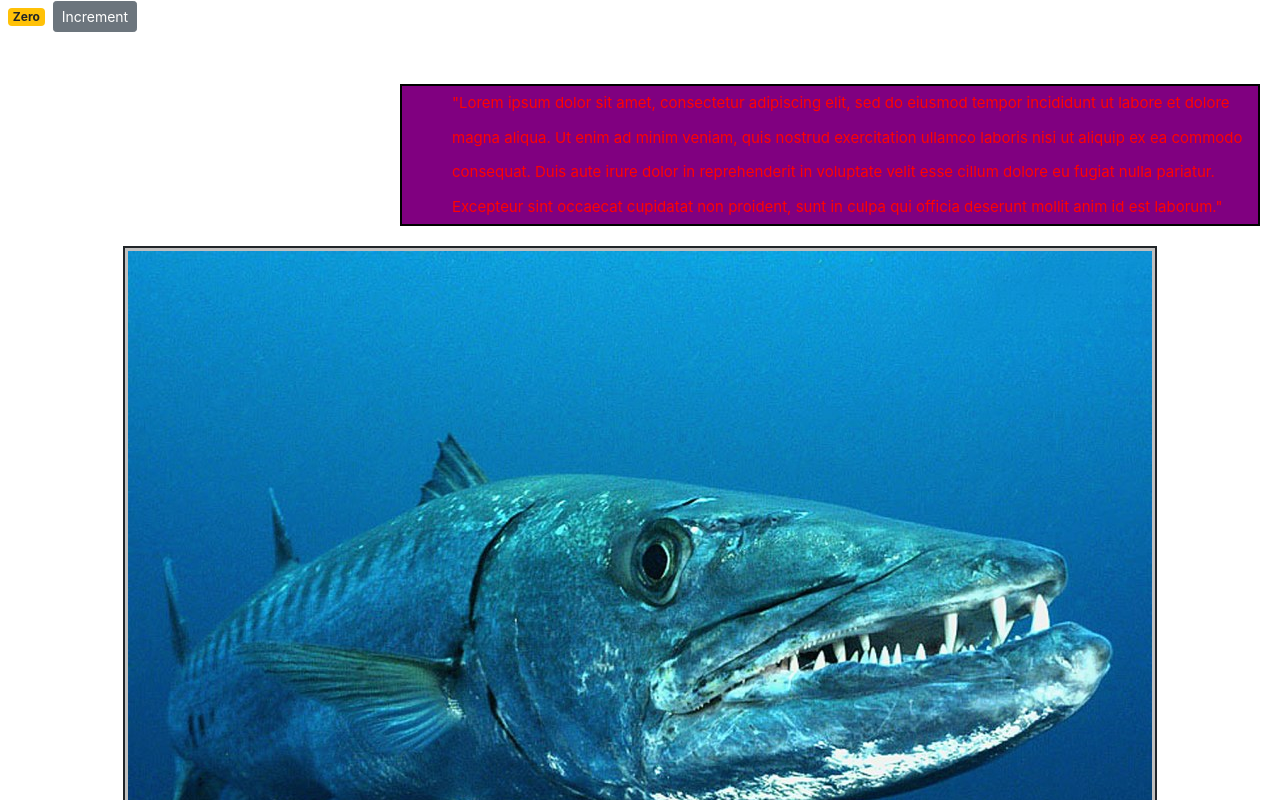
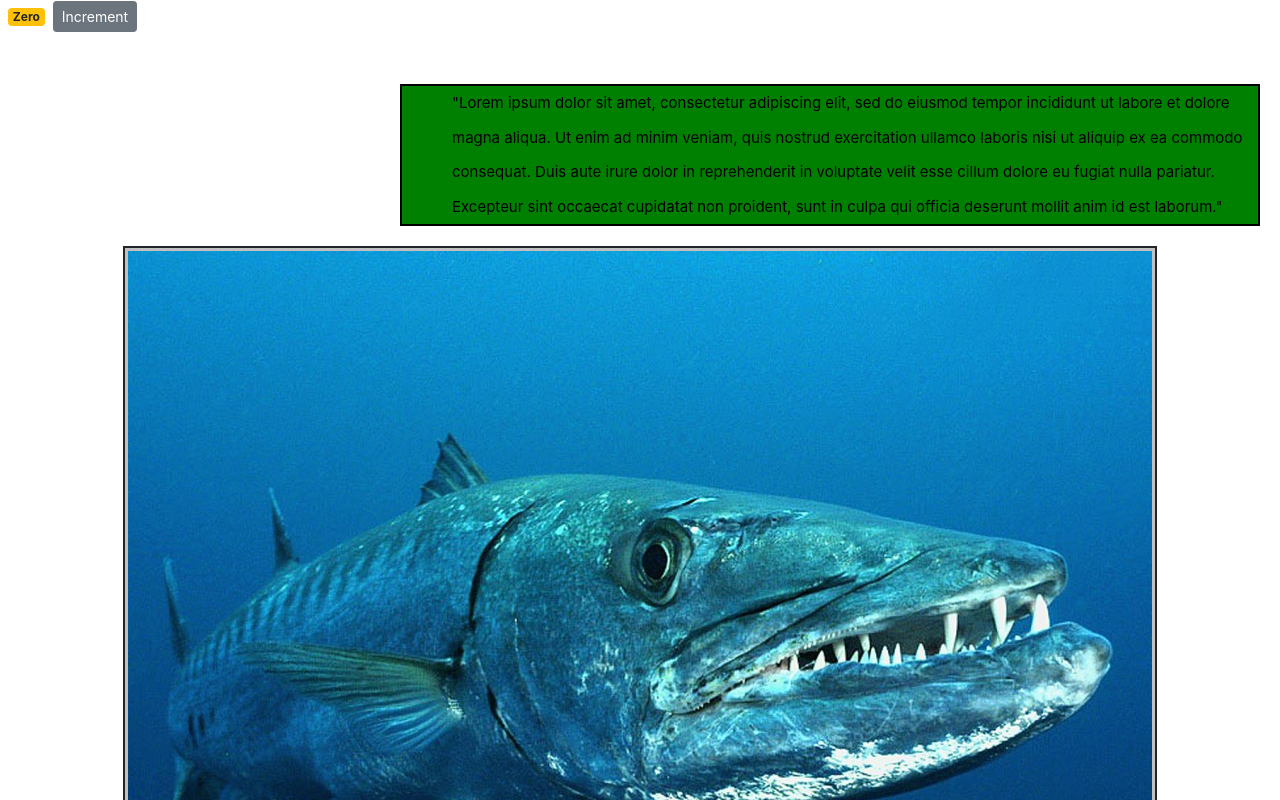
Before and after one commit to Terry555/counter-app, a React (Create React App) app: page / in a window 1280 px wide. Shown: the top 800 px of the page. Built offline with nearby package versions, Linux system fonts and the light colour scheme.

Commit message:
changed paragraph color

```diff
--- a/src/App.css
+++ b/src/App.css
@@ -25,13 +25,9 @@
 p.para1 {
   font-size: 15px;
   line-height: 2.3em;
-  color: red;
-  background-color: purple;
-  /* padding: 50px; */
-  padding-left: 50px;
-  /* padding-right: 50px;
-  padding-top: 50px;
-  padding-bottom: 50px; */
+  color: black;
+  background-color: green;
+  padding: 0px 0px 0px 50px;
   border-color: black;
   border-width: 2px;
   border-style: solid;
```
